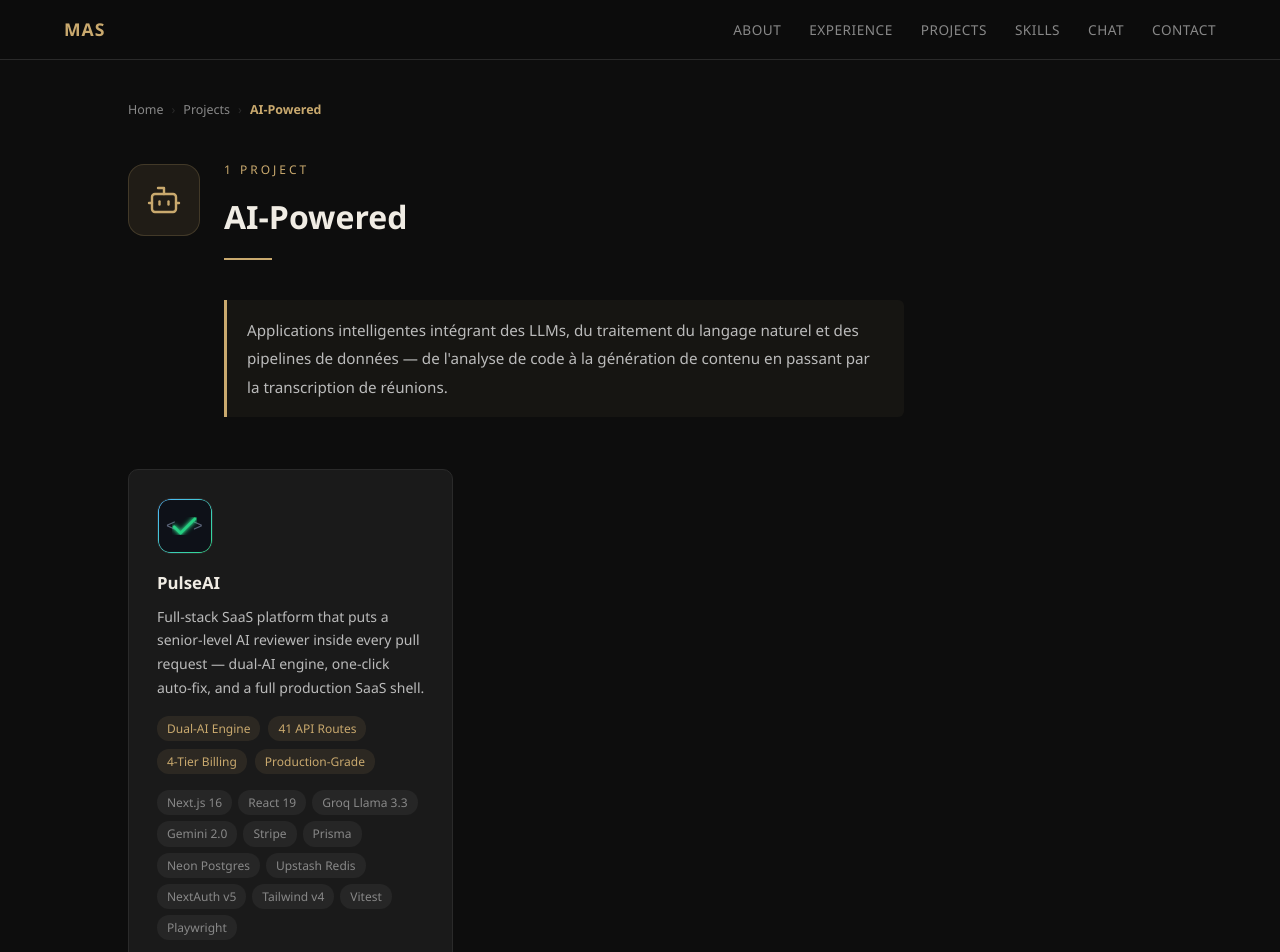
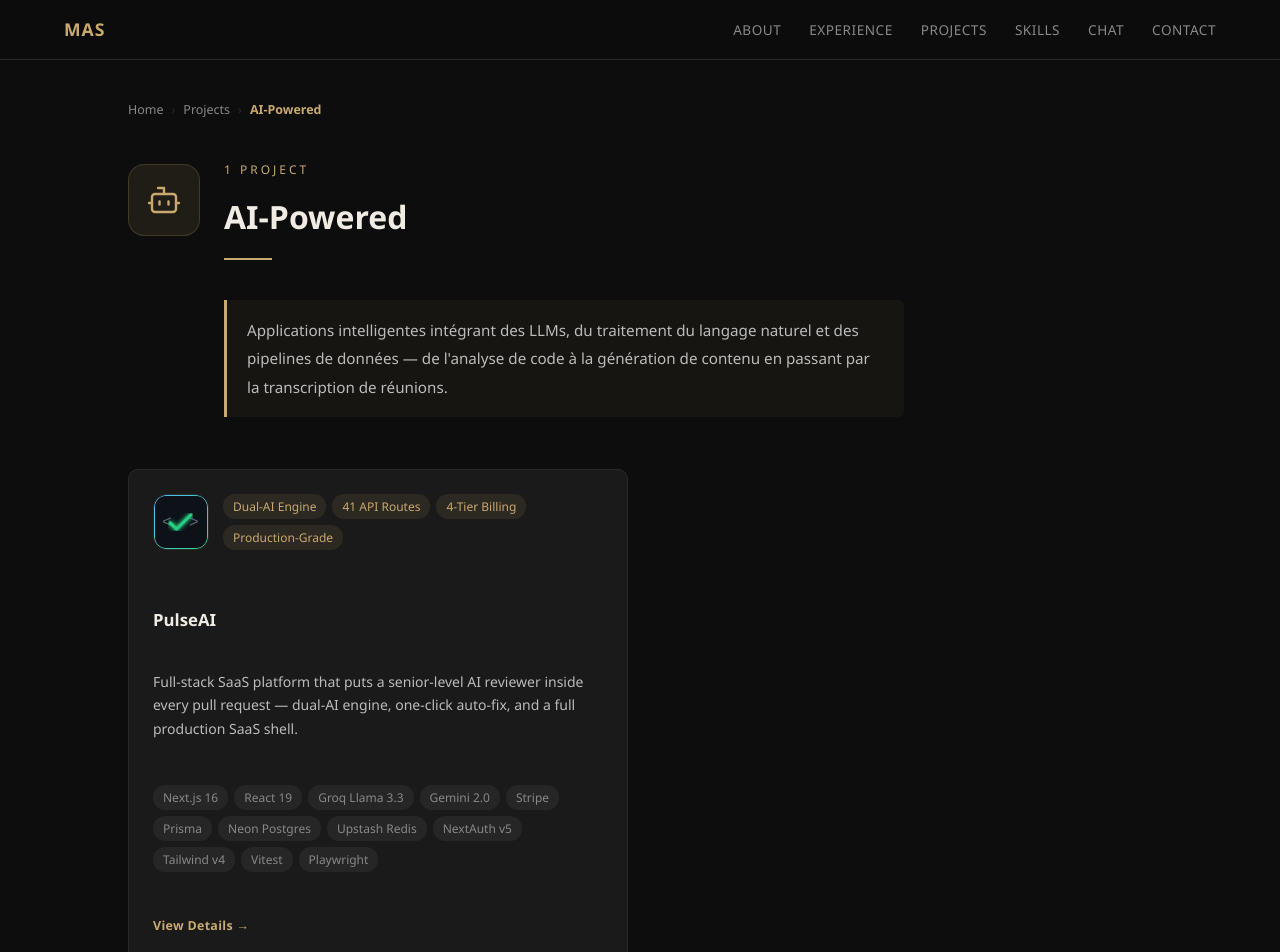
Before and after one commit to SaadaniMohamedAmine/portfolio-mas, a React (Vite) app: page /projects/ai-powered in a window 1280 px wide. Shown: the top 952 px of the page. Built offline with nearby package versions, Linux system fonts and the light colour scheme.

Commit message:
fix: square project card with metrics next to logo and proper padding

```diff
--- a/src/index.css
+++ b/src/index.css
@@ -342,12 +342,13 @@ section { padding: 100px 10%; }
 }
 
 /* Project cards grid (level 2) */
-.projects-grid { display: grid; grid-template-columns: repeat(auto-fill,minmax(300px,1fr)); gap: 24px; }
+.projects-grid { display: grid; grid-template-columns: repeat(auto-fill,minmax(340px,1fr)); gap: 24px; }
 .project-card {
   background: var(--card); border: 1px solid var(--border); border-radius: 10px;
-  padding: 28px; transition: border-color .2s, transform .2s;
-  display: flex; flex-direction: column; cursor: pointer;
+  padding: 24px 24px 28px; transition: border-color .2s, transform .2s;
+  display: flex; flex-direction: column; justify-content: space-between; cursor: pointer;
   text-align: left; font-family: var(--font); color: var(--text); width: 100%;
+  aspect-ratio: 1 / 1; overflow: hidden;
 }
 .project-card:hover { border-color: var(--accent); transform: translateY(-3px); }
 .proj-icon-wrap {
@@ -357,12 +358,15 @@ section { padding: 100px 10%; }
   color: var(--accent); margin-bottom: 16px;
 }
 .proj-title { font-size: 1.05rem; font-weight: 700; margin-bottom: 8px; }
-.proj-desc { font-size: .875rem; color: #bbb; margin-bottom: 16px; line-height: 1.7; flex: 1; }
-.proj-metrics { display: flex; gap: 8px; flex-wrap: wrap; margin-bottom: 16px; }
+.proj-desc { font-size: .875rem; color: #bbb; margin-bottom: 16px; line-height: 1.7; }
+.proj-card-top-row { display: flex; align-items: flex-start; gap: 14px; margin-bottom: 14px; }
+.proj-card-top-row .proj-logo-img,
+.proj-card-top-row .proj-icon-wrap { flex-shrink: 0; }
+.proj-metrics { display: flex; gap: 6px; flex-wrap: wrap; }
 .metric { background: rgba(201,169,110,.1); color: var(--accent); font-size: .75rem; padding: 3px 10px; border-radius: 12px; }
 .proj-stack { display: flex; gap: 6px; flex-wrap: wrap; }
 .tag { background: rgba(255,255,255,.05); color: var(--muted); font-size: .75rem; padding: 3px 10px; border-radius: 12px; }
-.proj-view-more { font-size: .78rem; color: var(--accent); margin-top: 16px; font-weight: 600; letter-spacing: .3px; }
+.proj-view-more { font-size: .78rem; color: var(--accent); margin-top: 16px; padding-bottom: 4px; font-weight: 600; letter-spacing: .3px; }
 
 /* Project detail page (level 3) */
 .proj-detail-page { max-width: 900px; }
--- a/src/pages/ProjectCategoryPage.tsx
+++ b/src/pages/ProjectCategoryPage.tsx
@@ -67,6 +67,8 @@ export default function ProjectCategoryPage() {
                 to={`/projects/${categorySlug}/${toSlug(proj.title)}`}
                 className="project-card proj-card-link"
               >
+                {/* Logo + metrics side by side */}
+                <div className="proj-card-top-row">
                   {proj.logoImage ? (
                     <img src={proj.logoImage} alt={proj.title} className="proj-logo-img" />
                   ) : (
@@ -74,11 +76,12 @@ export default function ProjectCategoryPage() {
                       <ProjectIcon name={proj.icon} size={24} />
                     </div>
                   )}
-                <div className="proj-title">{proj.title}</div>
-                <p className="proj-desc">{proj.description}</p>
                   <div className="proj-metrics">
                     {proj.metrics.map(m => <span key={m} className="metric">{m}</span>)}
                   </div>
+                </div>
+                <div className="proj-title">{proj.title}</div>
+                <p className="proj-desc">{proj.description}</p>
                 <div className="proj-stack">
                   {proj.stack.map(s => <span key={s} className="tag">{s}</span>)}
                 </div>
```
Lines whose indentation alone changed are shown as unchanged.
